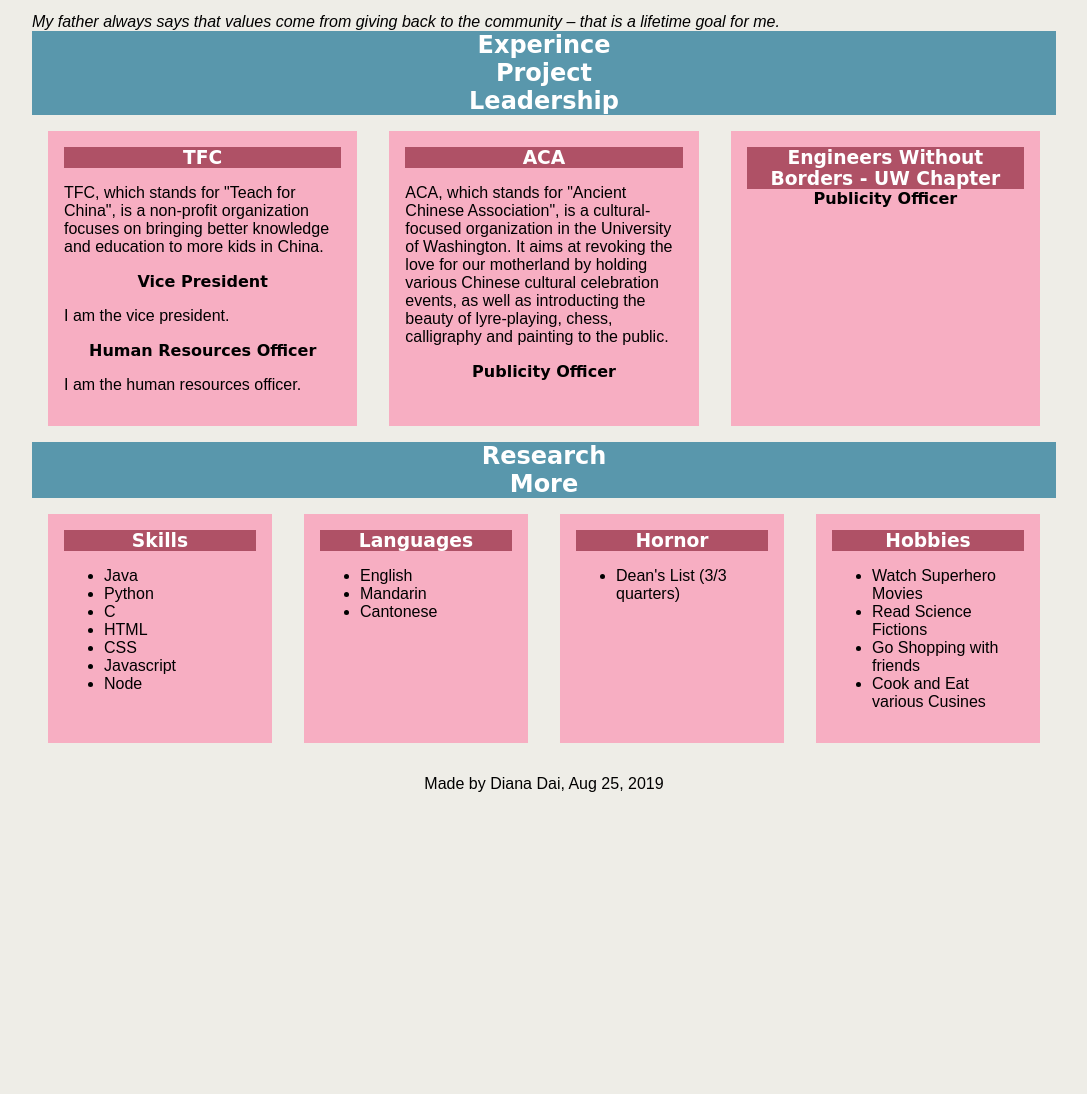
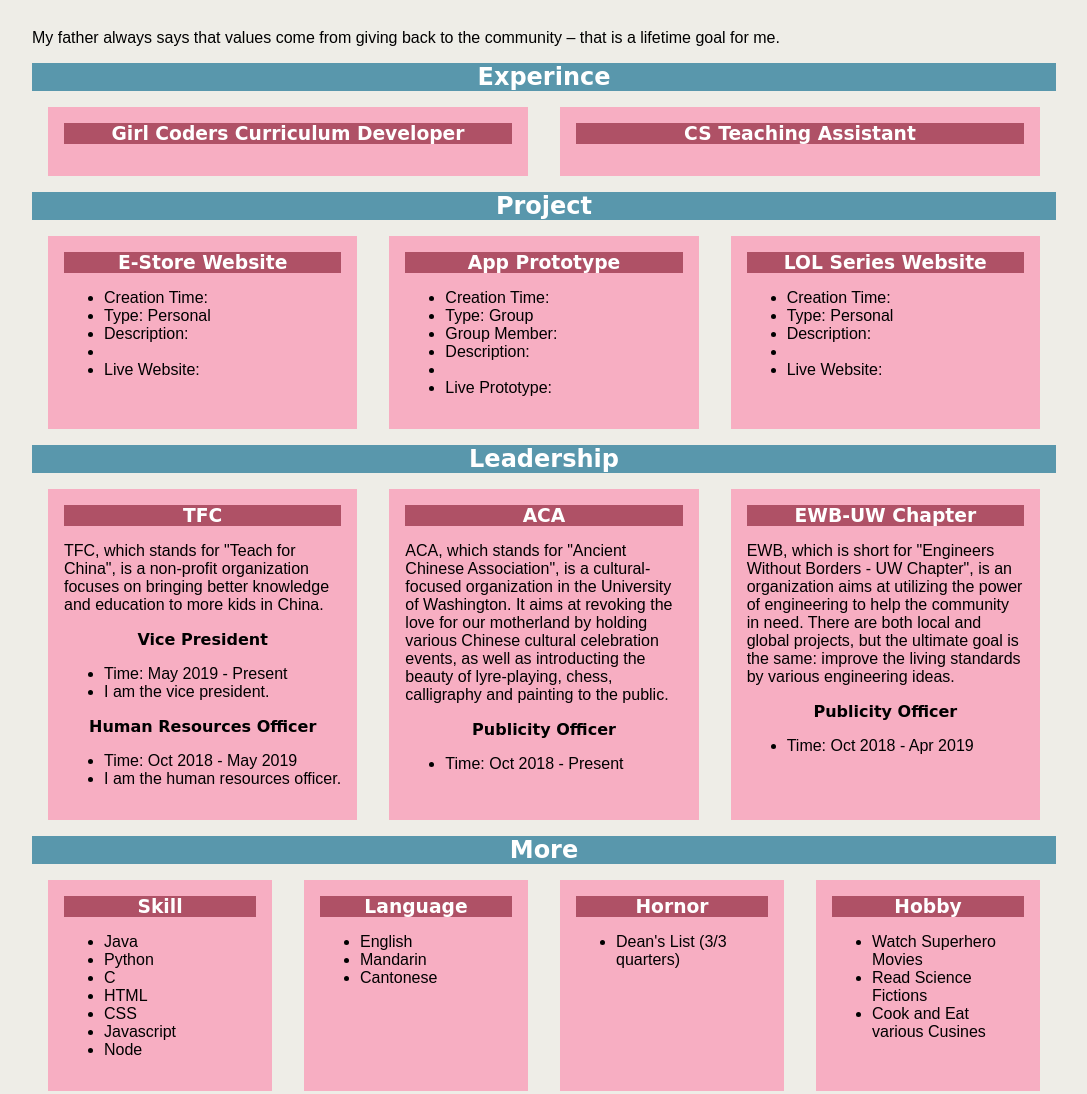
Before and after one commit to MoSummers-dy/PW-2019, a plain HTML site: page index.html in a window 1280 px wide. Shown: the part 561-1655 px from the top of the page, without its empty margins (96-1183 px from the left). Before the commit the page ends 1370 px from the top, so only its background shows below. Drawn offline with Linux system fonts and the light colour scheme; a web font is replaced by a local one.

Commit message:
update project scheme

```diff
--- a/index.html
+++ b/index.html
@@ -28,7 +28,6 @@
         <li>Experience</li>
         <li>Project</li>
         <li>Leadership</li>
-        <li>Research</li>
         <li>More</li>
       </ul>
     </nav>
@@ -73,18 +72,67 @@
           </p>
         </article>
       </div>
-      <cite>
+      <p>
         My father always says that values come from giving back to the community – that is a
         lifetime goal for me.
-      </cite>
+      </p>
     </section>
 
     <section id="experience">
       <h2>Experince</h2>
+      <div>
+        <article>
+          <h3>Girl Coders Curriculum Developer</h3>
+          <p></p>
+        </article>
+        <article>
+          <h3>CS Teaching Assistant</h3>
+          <p></p>
+        </article>
+      </div>
     </section>
 
     <section id="project">
       <h2>Project</h2>
+      <div>
+        <article>
+          <h3>E-Store Website</h3>
+          <ul>
+            <li>Creation Time:</li>
+            <li>Type: Personal</li>
+            <li>Description:</li>
+            <li>
+              <img src="" alt="">
+            </li>
+            <li>Live Website: </li>
+          </ul>
+        </article>
+        <article>
+          <h3>App Prototype</h3>
+          <ul>
+            <li>Creation Time:</li>
+            <li>Type: Group</li>
+            <li>Group Member:</li>
+            <li>Description:</li>
+            <li>
+              <img src="" alt="">
+            </li>
+            <li>Live Prototype: </li>
+          </ul>
+        </article>
+        <article>
+          <h3>LOL Series Website</h3>
+          <ul>
+            <li>Creation Time:</li>
+            <li>Type: Personal</li>
+            <li>Description:</li>
+            <li>
+              <img src="" alt="">
+            </li>
+            <li>Live Website: </li>
+          </ul>
+        </article>
+      </div>
     </section>
 
     <section id="leadership">
@@ -97,9 +145,15 @@
             bringing better knowledge and education to more kids in China.
           </p>
           <h4>Vice President</h4>
-          <p>I am the vice president.</p>
+          <ul>
+            <li>Time: May 2019 - Present</li>
+            <li>I am the vice president.</li>
+          </ul>
           <h4>Human Resources Officer</h4>
-          <p>I am the human resources officer.</p>
+          <ul>
+            <li>Time: Oct 2018 - May 2019</li>
+            <li>I am the human resources officer.</li>
+          </ul>
         </article>
         <article>
           <h3>ACA</h3>
@@ -110,24 +164,31 @@
             of lyre-playing, chess, calligraphy and painting to the public.
           </p>
           <h4>Publicity Officer</h4>
+          <ul>
+            <li>Time: Oct 2018 - Present</li>
+          </ul>
         </article>
         <article>
-          <h3>Engineers Without Borders - UW Chapter</h3>
+          <h3>EWB-UW Chapter</h3>
+          <p>
+            EWB, which is short for "Engineers Without Borders - UW Chapter", is an organization
+            aims at utilizing the power of engineering to help the community in need. There are both
+            local and global projects, but the ultimate goal is the same: improve the living
+            standards by various engineering ideas.
+          </p>
           <h4>Publicity Officer</h4>
+          <ul>
+            <li>Time: Oct 2018 - Apr 2019</li>
+          </ul>
         </article>
       </div>
-    </section>
-
-    <section id="research">
-      <h2>Research</h2>
-
     </section>
 
     <section id="more">
       <h2>More</h2>
       <div>
         <article>
-          <h3>Skills</h3>
+          <h3>Skill</h3>
           <p>
             <ul>
               <li>Java</li>
@@ -141,7 +202,7 @@
           </p>
         </article>
         <article>
-          <h3>Languages</h3>
+          <h3>Language</h3>
           <p>
             <ul>
               <li>English</li>
@@ -159,12 +220,11 @@
           </p>
         </article>
         <article>
-          <h3>Hobbies</h3>
+          <h3>Hobby</h3>
           <p>
             <ul>
               <li>Watch Superhero Movies</li>
               <li>Read Science Fictions</li>
-              <li>Go Shopping with friends</li>
               <li>Cook and Eat various Cusines</li>
             </ul>
           </p>
@@ -176,6 +236,7 @@
     <footer>
       <p>
         Made by Diana Dai, Aug 25, 2019
+      </p>
     </footer>
   </body>
 </html>
```
